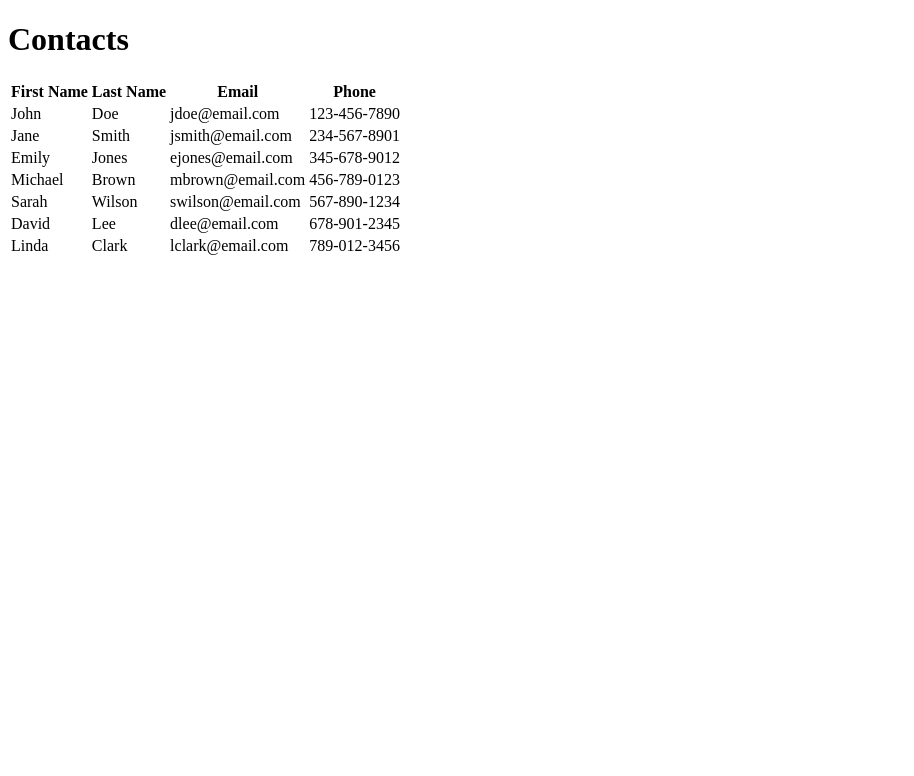
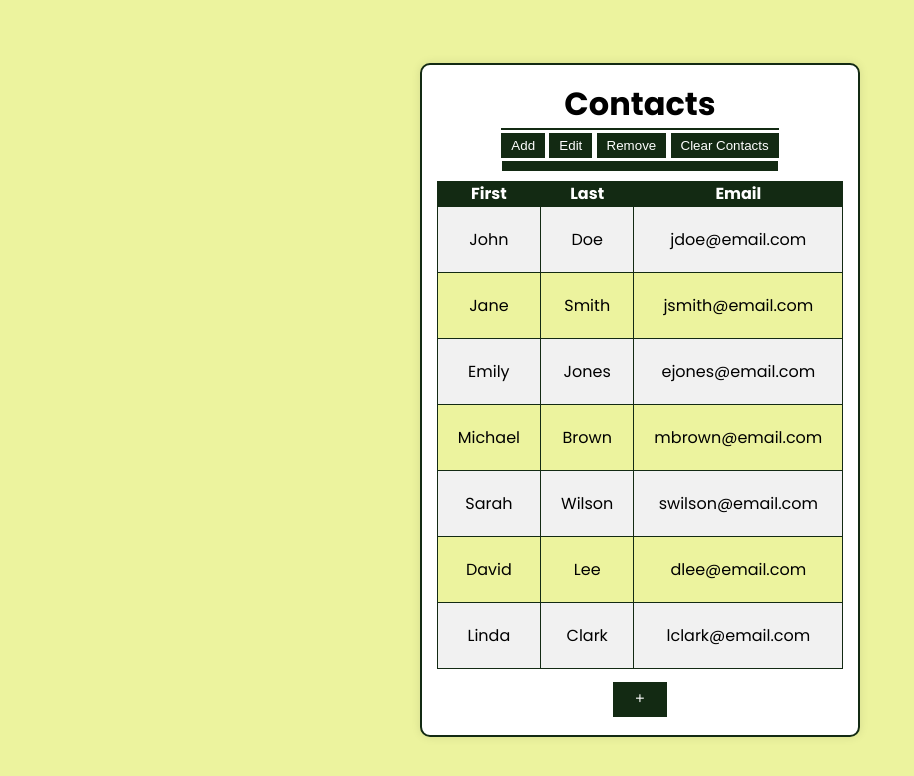
Before and after one commit to zahnix/Javascript-Virtuoso, a plain HTML site: page index.html in a window 1280 px wide. Shown: the whole page, without its empty margins (0-914 px from the left). Drawn offline with nearby package versions, Linux system fonts and the light colour scheme.

Commit message:
dom manipulation testing page

```diff
--- a/index.html
+++ b/index.html
@@ -3,18 +3,30 @@
 <head>
   <meta charset="UTF-8">
   <meta name="viewport" content="width=device-width, initial-scale=1.0">
+  <meta http-equiv="X-UA-Compatible" content="ie=edge">
+  <link href="https://fonts.googleapis.com/css2?family=Poppins:wght@400;700&display=swap" rel="stylesheet">
+  <link rel="stylesheet" href="./style.css">
+  <link href='https://unpkg.com/boxicons@2.1.1/css/boxicons.min.css' rel='stylesheet'>
   <title>Javascript Virtuoso</title>
 </head>
 <body>
   <main id="main">
+    <div id="contact__app">
       <h1>Contacts</h1>
+      <div class="btn__container">
+        <button id="add-contact">Add</button>
+        <button id="change-contact">Edit</button>
+        <button id="remove-contact">Remove</button>
+        <button id="clear-contacts">Clear Contacts</button>
+      </div>
+
+      <div class="overlay"></div>
       <table id="contact-list" summary="List of contacts">
         <thead>
           <tr>
-          <th id="table-header-first-name">First Name</th>
-          <th id="table-header-last-name">Last Name</th>
+            <th id="table-header-first-name">First</th>
+            <th id="table-header-last-name">Last</th>
             <th id="table-header-email">Email</th>
-          <th id="table-header-phone">Phone</th>
           </tr>
         </thead>
         <tbody>
@@ -22,46 +34,45 @@
             <td>John</td>
             <td>Doe</td>
             <td>jdoe@email.com</td>
-          <td>123-456-7890</td>
           </tr>
           <tr class="row even">
             <td>Jane</td>
             <td>Smith</td>
             <td>jsmith@email.com</td>
-          <td>234-567-8901</td>
           </tr>
           <tr class="row odd">
             <td>Emily</td>
             <td>Jones</td>
             <td>ejones@email.com</td>
-          <td>345-678-9012</td>
           </tr>
           <tr class="row even">
             <td>Michael</td>
             <td>Brown</td>
             <td>mbrown@email.com</td>
-          <td>456-789-0123</td>
           </tr>
           <tr class="row odd">
             <td>Sarah</td>
             <td>Wilson</td>
             <td>swilson@email.com</td>
-          <td>567-890-1234</td>
           </tr>
           <tr class="row even">
             <td>David</td>
             <td>Lee</td>
             <td>dlee@email.com</td>
-          <td>678-901-2345</td>
           </tr>
           <tr class="row odd">
             <td>Linda</td>
             <td>Clark</td>
             <td>lclark@email.com</td>
-          <td>789-012-3456</td>
           </tr>
         </tbody>
       </table>
+      <div class="addRow">
+        <button id="add-row">
+          <i class='bx bx-plus'></i>
+        </button>
+      </div>
+    </div>
   </main>
 
   <script src="./01-Core-Concepts/05-DOM-Manipulation.js"></script>
--- /dev/null
+++ b/style.css
@@ -0,0 +1,106 @@
+*{
+  margin: 0;
+  padding: 0;
+  box-sizing: border-box;
+}
+
+body{
+  font-family: 'Poppins', sans-serif;
+  background-color: #f1f1f1;
+}
+
+main{
+  display: flex;
+  justify-content: center;
+  align-items: center;
+  flex-direction: column;
+  height: 100vh;
+  width: 100%;
+  background-color: #ecf39e;
+}
+
+#contact__app{
+  display: flex;
+  justify-content: center;
+  align-items: center;
+  flex-direction: column;
+  background-color: #fff;
+  padding: 15px;
+  border-radius: 10px;
+  border: 2px solid #132a13;
+  box-shadow: 0 0 10px rgba(0, 0, 0, 0.1);
+}
+
+
+.overlay{
+  background-color: #132a13;
+  width: 68%;
+  height: 10px;
+  position: relative;
+}
+
+table{
+  width: 100%;
+  border-collapse: collapse;
+  margin-top: 10px;
+}
+
+table th{
+  background-color: #132a13;
+  color: #fff;
+}
+
+.btn__container{
+  border-top: 2px solid #132a13;
+}
+
+button{
+  padding: 5px 10px;
+  background-color: #132a13;
+  color: #fff;
+  border: none;
+  cursor: pointer;
+  margin: 3px 0;
+}
+
+button:hover{
+  background-color: #fff;
+  color: #132a13;
+  border: 1px solid #132a13;
+}
+
+.row.odd{
+  background-color: #f1f1f1;
+}
+
+.row.even{
+  background-color: #ecf39e;
+}
+
+.row td{
+  padding: 20px;
+  text-align: center;
+  border: 1px solid #132a13;
+}
+
+.row td:hover{
+  background-color: #132a13;
+  color: #fff;
+}
+
+.addRow{
+  display: flex;
+  justify-content: center;
+  align-items: center;
+  flex-direction: column;
+  margin-top: 10px;
+}
+
+.addRow button{
+  padding: 10px 20px;
+  background-color: #132a13;
+  color: #fff;
+  border: none;
+  cursor: pointer;
+  margin: 3px 0;
+}
```
Lines whose indentation alone changed are shown as unchanged.
